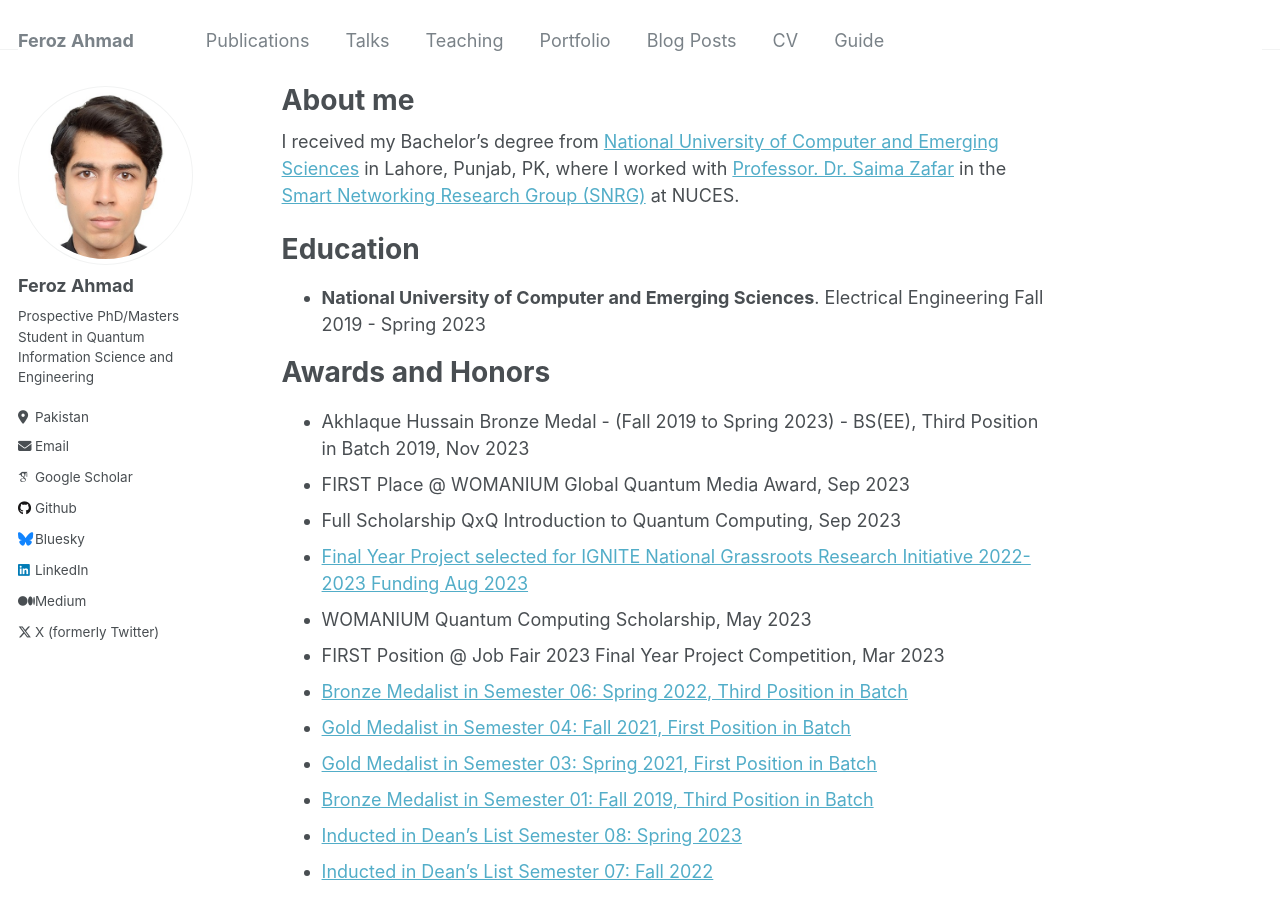
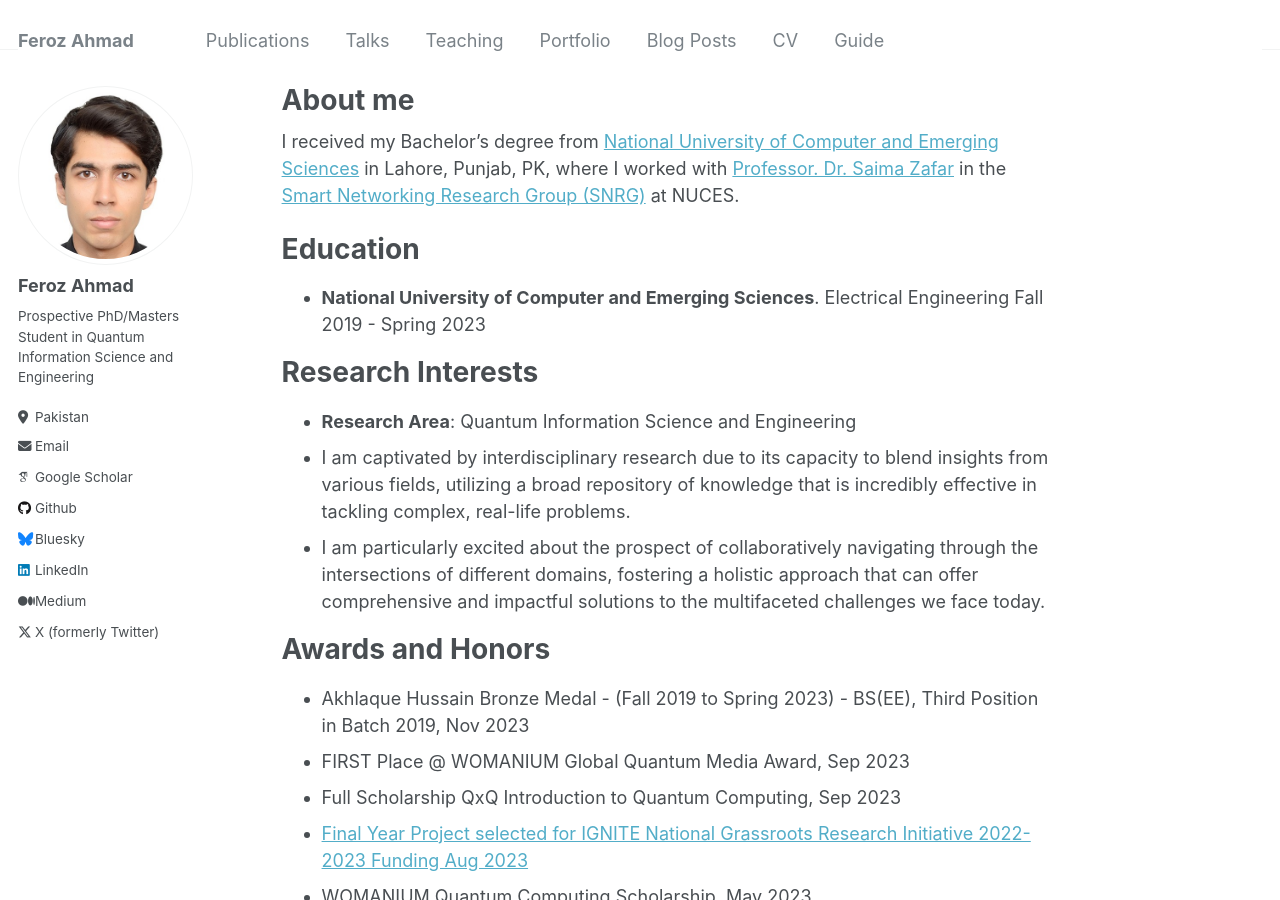
Before and after one commit to Fe-r-oz/Fe-r-oz.github.io, a Jekyll site: the page built from _pages/about.md, in a window 1280 px wide and 900 px high. Built offline with Jekyll 4.4.1, drawn with Linux system fonts in a browser that asks for light colours; some web fonts are replaced; a script that is not in the unit is left out.

Commit message:
Update about.md

```diff
--- a/_pages/about.md
+++ b/_pages/about.md
@@ -7,15 +7,18 @@ redirect_from:
   - /about/
   - /about.html
 ---
-
 I received my Bachelor's degree from [National University of Computer and Emerging Sciences](https://lhr.nu.edu.pk/) in Lahore, Punjab, PK, where I worked with
  [Professor. Dr. Saima Zafar](https://lhr.nu.edu.pk/ee/facultyProfile/4198) in the [Smart Networking Research Group (SNRG)](https://lhr.nu.edu.pk/ee/research/snrg) at NUCES.
 
 # Education
 * **National University of Computer and Emerging Sciences**. Electrical Engineering Fall 2019 - Spring 2023
 
+# Research Interests
+* **Research Area**: Quantum Information Science and Engineering
+* I am captivated by interdisciplinary research due to its capacity to blend insights from various fields, utilizing a broad repository of knowledge that is incredibly effective in tackling complex, real-life problems.
+* I am particularly excited about the prospect of collaboratively navigating through the intersections of different domains, fostering a holistic approach that can offer comprehensive and impactful solutions to the multifaceted challenges we face today.
+
 # Awards and Honors
-
 * Akhlaque Hussain Bronze Medal - (Fall 2019 to Spring 2023) - BS(EE), Third Position in Batch 2019, Nov 2023
 * FIRST Place @ WOMANIUM Global Quantum Media Award, Sep 2023
 * Full Scholarship QxQ Introduction to Quantum Computing, Sep 2023
```
